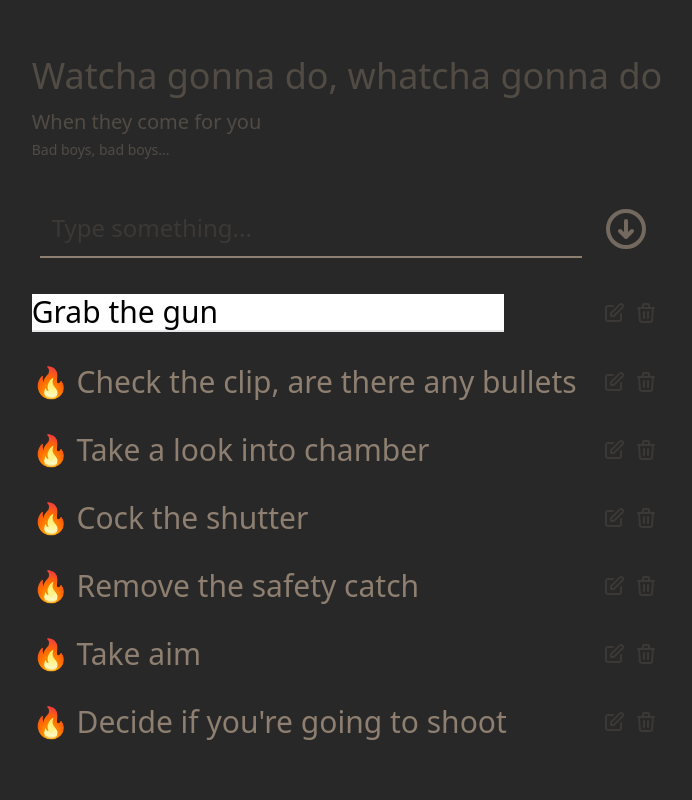
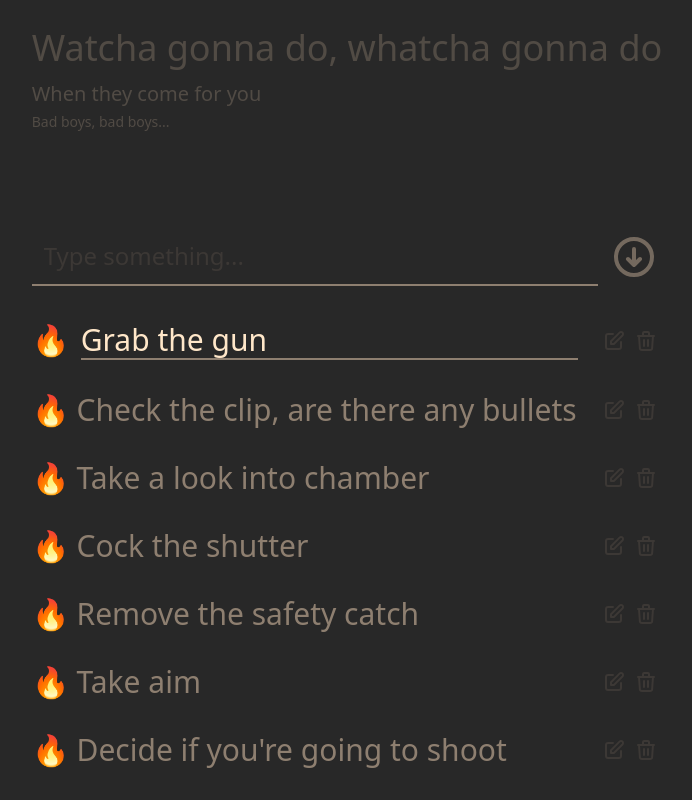
Before and after one commit to TimSeryakov/it-territory-test-task, a React (Create React App) app: page / in a window 1280 px wide. Both pictures are taken after a click on the button 907 px from the left and 313 px from the top of the page. Shown: the whole page, without its empty margins (293-985 px from the left). Built offline with nearby package versions, Linux system fonts and the light colour scheme.

Commit message:
update design again

```diff
--- a/src/components/TaskItem/TaskItem.tsx
+++ b/src/components/TaskItem/TaskItem.tsx
@@ -16,7 +16,7 @@ export const TaskItem = (props: TaskItemPropsType) => {
     const [editMode, setEditMode] = useState<boolean>(false)
 
     const styleActive = "text-gb-text text-3xl inline cursor-pointer focus:outline-none"
-    const styleDone = "text-gb-text opacity-10 text-3xl line-through inline cursor-pointer focus:outline-none"
+    const styleDone = "text-gb-text text-3xl line-through inline cursor-pointer focus:outline-none"
 
 // ---------------------------------------------------------------------------------------------------------------------
 
@@ -54,15 +54,13 @@ export const TaskItem = (props: TaskItemPropsType) => {
                     />
                     :
                     <TaskTitle status={props.status}
-                               styleActive={styleActive}
-                               styleDone={styleDone}
                                title={props.title}
                     />
                 }
             </div>
             <div className="inline flex items-center">
                 <button onClick={toggleEditMode}
-                        className={`${props.status === "active" ? styleActive : styleDone} p-1`}
+                        className={`${props.status === "active" ? styleActive : `${styleDone} hidden`} p-1`}
                 >
                     <EditIcon/>
                 </button>
@@ -79,13 +77,22 @@ export const TaskItem = (props: TaskItemPropsType) => {
 // Built-in components
 //----------------------------------------------------------------------------------------------------------------------
 
-const TaskTitle = (props: { status: TaskStatusType, styleActive: string, styleDone: string, title: string }) => {
+const TaskTitle = (props: { status: TaskStatusType, title: string }) => {
+
+    const styleActive = "text-gb-text text-3xl inline cursor-pointer focus:outline-none"
+    const styleDone = "text-gb-text opacity-30 text-3xl line-through inline cursor-pointer focus:outline-none"
+
     return (
-        <h2 className={props.status === "active" ? props.styleActive : props.styleDone}>
-            {props.status === "active" ? <span role="img" aria-label="active">🔥 </span> :
-                <span role="img" aria-label="done">👍🏿 </span>}
+        <div className="text-3xl">
+            {
+                props.status === "active"
+                    ? <span role="img" aria-label="active">🔥 </span>
+                    : <span role="img" aria-label="done" className="opacity-50">👍🏿 </span>
+            }
+            <h2 className={props.status === "active" ? styleActive : styleDone}>
                 {props.title}
             </h2>
+        </div>
     )
 }
 
@@ -94,14 +101,18 @@ const TaskTitleInput = (props: {
     onChange: (e: React.ChangeEvent<HTMLInputElement>) => void
 }) => {
     return (
+        <div className="text-3xl flex">
+            <span role="img" aria-label="active">🔥 </span>
             <input value={props.value}
                    type="input"
                    autoFocus
-               className="w-10/12 text-3xl border-b-2 border-brand-border text-brand-border
-                          focus:outline-none bg-brand-dark-primary"
+                   className="bg-gb-dark-medium text-gb-light border-gb-text
+                              border-b-2 flex-auto mr-5 ml-3
+                              placeholder-gb-dark-soft focus:outline-none flex-auto"
                    onKeyPress={props.onKeyPress}
                    onChange={props.onChange}
             />
+        </div>
     )
 }
 
@@ -110,7 +121,8 @@ const TaskTitleInput = (props: {
 
 const EditIcon = () => {
     return (
-        <svg className="w-6 h-6 text-gb-dark-soft hover:text-green-700" fill="none" stroke="currentColor" viewBox="0 0 24 24"
+        <svg className="w-6 h-6 text-gb-dark-soft hover:text-green-700" fill="none" stroke="currentColor"
+             viewBox="0 0 24 24"
              xmlns="http://www.w3.org/2000/svg">
             <path strokeLinecap="round" strokeLinejoin="round" strokeWidth="2"
                   d="M11 5H6a2 2 0 00-2 2v11a2 2 0 002 2h11a2 2 0 002-2v-5m-1.414-9.414a2
@@ -122,7 +134,8 @@ const EditIcon = () => {
 
 const DeleteIcon = () => {
     return (
-        <svg className="w-6 h-6 text-gb-dark-soft hover:text-red-800" fill="none" stroke="currentColor" viewBox="0 0 24 24"
+        <svg className="w-6 h-6 text-gb-dark-soft hover:text-red-800" fill="none" stroke="currentColor"
+             viewBox="0 0 24 24"
              xmlns="http://www.w3.org/2000/svg">
             <path strokeLinecap="round" strokeLinejoin="round" strokeWidth="2"
                   d="M19 7l-.867 12.142A2 2 0 0116.138 21H7.862a2 2 0 01-1.995-1.858L5
--- a/src/components/TodoList/TodoList.tsx
+++ b/src/components/TodoList/TodoList.tsx
@@ -11,9 +11,6 @@ export const TodoList = () => {
     const selector = useCallback((state: RootStateType) => state.todolist, [])
     const {todoListData} = useSelector(selector)
     const dispatch = useDispatch()
-
-// ---------------------------------------------------------------------------------------------------------------------
-
 
     const editTask = (id: string, newValue: string) => {
         dispatch(editTaskAC(id, newValue))
@@ -31,7 +28,7 @@ export const TodoList = () => {
         <section>
             <Header/>
             <AddTaskInput/>
-            <main className="mt-5">
+            <main>
                 {
                     todoListData.map(task => {
                         return (
@@ -53,9 +50,10 @@ export const TodoList = () => {
 // Built-in components
 //----------------------------------------------------------------------------------------------------------------------
 
+// Just header
 const Header = () => {
     return (
-        <header className="text-gb-text opacity-40 focus:outline-none">
+        <header className="text-gb-text opacity-40 focus:outline-none pb-14">
             <a href="https://youtu.be/5coefdzLlYc" target="_blank" rel="noreferrer" className="focus:outline-none">
                 <h1 className="text-4xl my-3">Watcha gonna do, whatcha gonna do</h1>
                 <h2 className="text-xl my-1">When they come for you</h2>
@@ -65,6 +63,7 @@ const Header = () => {
     )
 }
 
+// Input for task creating
 const AddTaskInput = () => {
     const [typedText, setTypedText] = useState<string | null>()
     const dispatch = useDispatch()
@@ -88,17 +87,17 @@ const AddTaskInput = () => {
     }
 
     return (
-        <div className="mt-10 flex">
+        <div className="mt-10 mb-5 flex">
             <input value={typedText ? typedText : ""}
                    type="input"
                    placeholder="Type something..."
                    className="bg-gb-dark-medium text-gb-light border-gb-text
-                              p-3 text-2xl mx-2 border-b-2
+                              p-3 text-2xl mr-1 border-b-2
                               placeholder-gb-dark-soft focus:outline-none flex-auto"
                    onChange={inputOnChangeHandler}
                    onKeyPress={inputOnKeyPressHandler}
             />
-            <button className="mx-2 px-1 text-gb-text opacity-75 hover:opacity-100"
+            <button className="ml-1 px-1 text-gb-text opacity-75 hover:opacity-100"
                     onClick={addTask}
             >
                 <AddIcon/>
```
Lines whose indentation alone changed are shown as unchanged.
